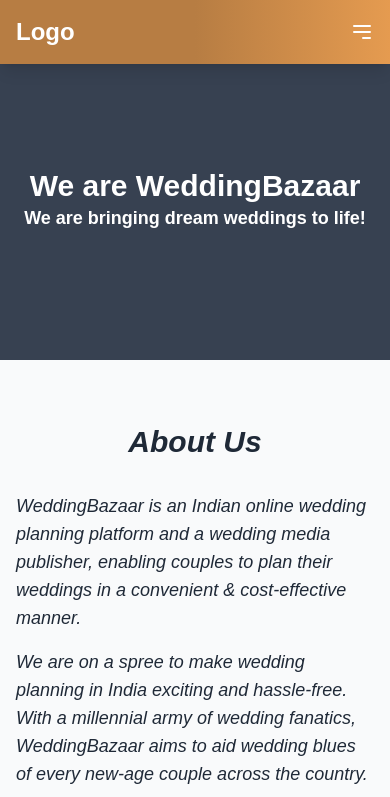
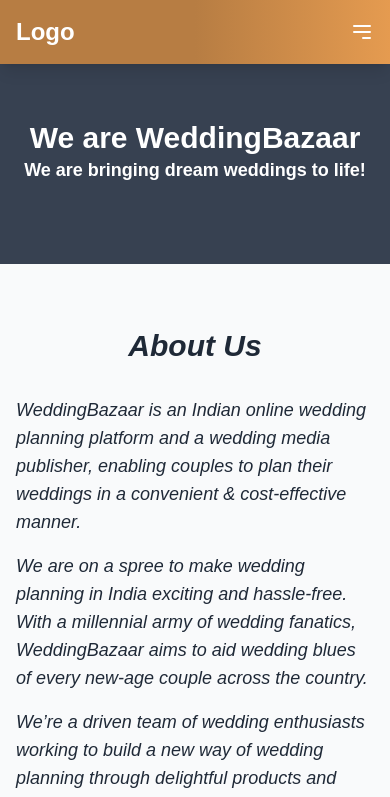
Before and after one commit to Vijay7508/Nextjs_project, a Next.js app: page /about in a window 390 px wide. Shown: the top 797 px of the page. Built offline with nearby package versions, Linux system fonts and the light colour scheme.

Commit message:
Updated project with new changes

```diff
--- a/src/pages/Home/Filters.js
+++ b/src/pages/Home/Filters.js
@@ -15,7 +15,7 @@
         <meta name="author" content="Elite Services Hub" />
       </Head>
 
-      <section className="text-white font-bold text-center mx-auto px-4 italic">
+      <section className="text-white font-bold text-center mx-auto px-4 mt-44 sm:mt-0 italic">
         <header>
           <h1 className="text-2xl sm:text-3xl md:text-4xl lg:text-5xl">
             India's Leading Platform for{" "}
--- a/src/pages/Home/Vendors.js
+++ b/src/pages/Home/Vendors.js
@@ -21,7 +21,7 @@
         <meta name="robots" content="index, follow" />
       </Head>
 
-      <div className="min-h-fit italic p-8">
+      <div className="min-h-fit italic p-8 mt-40 sm:mt-0">
         <h1 className="text-3xl font-bold text-center mb-8">Our Vendors</h1>
         <div className="flex flex-wrap justify-center gap-6">
           {vendors.map((vendor, index) => (
--- a/src/pages/Vendors/ContactVendors.js
+++ b/src/pages/Vendors/ContactVendors.js
@@ -15,7 +15,7 @@
       </Head>
 
       <div className="bg-pink-50 flex justify-center items-center min-h-fit">
-        <div className="max-w-4xl bg-pink-100 rounded-lg shadow-md p-8 text-center mt-20 mb-60 italic">
+        <div className="max-w-4xl bg-pink-100 rounded-lg shadow-md p-8 text-center mt-20 md:mb-60 italic">
           <h2 className="text-2xl md:text-3xl font-bold text-gray-800 mb-4" aria-labelledby="title">
             Planning a wedding now made easy
           </h2>
--- a/src/pages/about.js
+++ b/src/pages/about.js
@@ -58,9 +58,9 @@
                 />
                 <meta name="robots" content="index, follow" />
             </Head>
-    <section className="bg-gray-700 text-white py-32">
+    <section className="bg-gray-700 text-white md:py-32 py-20">
       {/* Container */}
-      <div className="max-w-7xl mx-auto px-6 text-center">
+      <div className="max-w-7xl mx-auto md:px-6 text-center">
         {/* Content */}
         <h1 className="text-3xl md:text-4xl pt-10 font-bold ">
           We are WeddingBazaar
```
Also changed, not shown: src/pages/Vendors/VendorsSay.js.
